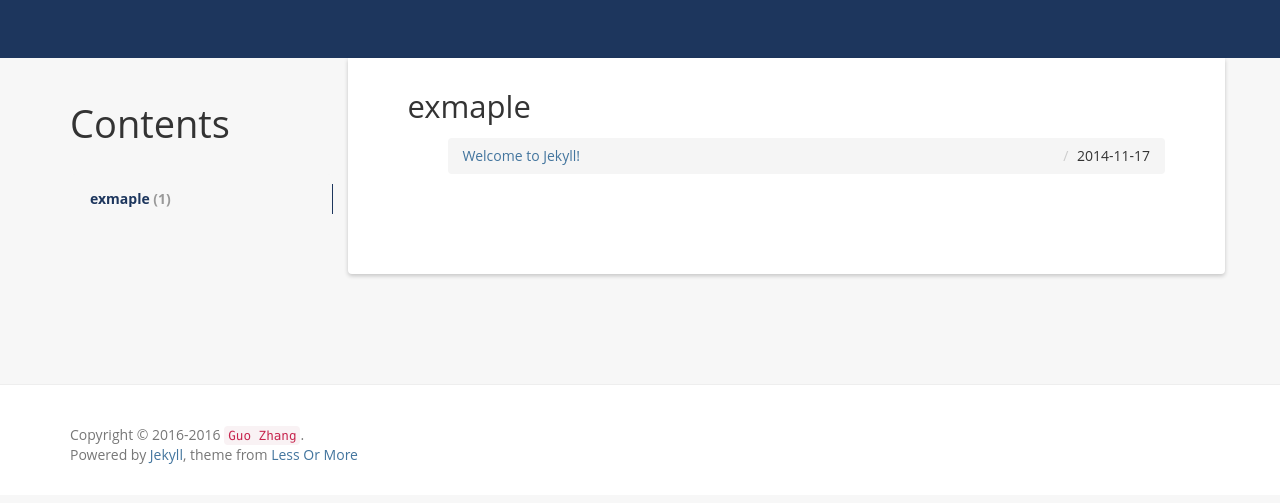
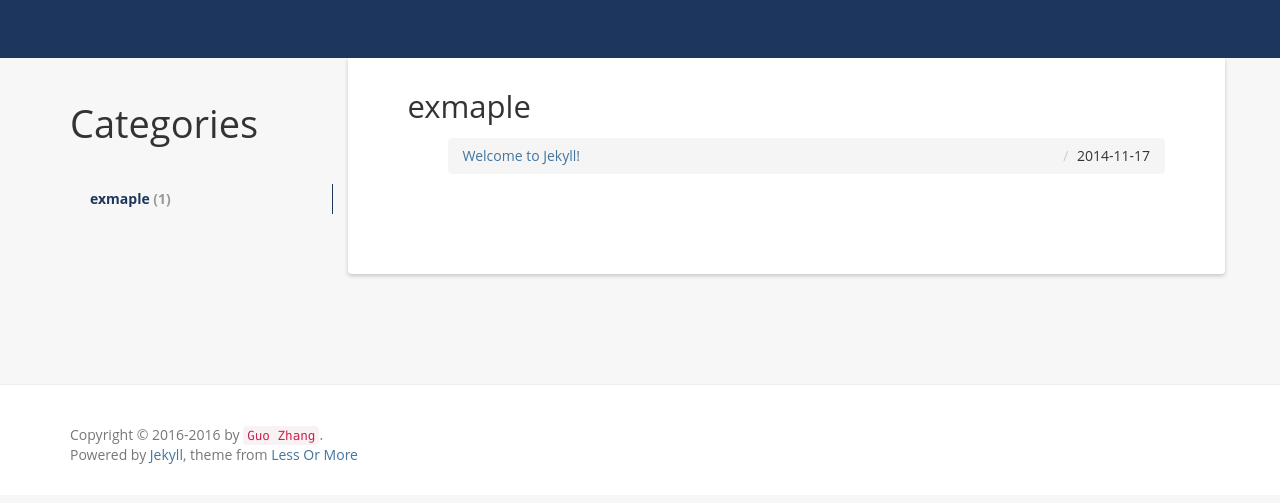
Before and after one commit to Guo-Zhang/Guo-Zhang.github.io, a Jekyll site: the page built from blogs/index.html, in a window 1280 px wide. Shown: the part 219-722 px from the top of the page. Built offline with Jekyll 4.4.1, drawn with Linux system fonts in a browser that asks for light colours; comment, search, counter and statistics services are not loaded.

Commit message:
20161020

```diff
--- a/_includes/footer.html
+++ b/_includes/footer.html
@@ -1,6 +1,6 @@
 <footer class="footer" role="contentinfo">
 	<div class="container">
-		<p class="copyright">Copyright &copy; 2016-{{ site.time | date: '%Y' }} <a href="{{site.resume_site}}"><code>{{ site.author }}</code></a>.</p>
+		<p class="copyright">Copyright &copy; 2016-{{ site.time | date: '%Y' }} by <a href="{{site.resume_site}}"><code>{{ site.author }}</code></a>.</p>
 		<p>Powered by <a href="http://jekyllrb.com">Jekyll</a>, theme from <a href="http://jekyllthemes.org/themes/Less-Or-More/">Less Or More</a></p>
 	</div>
 </footer>
--- a/blogs/index.html
+++ b/blogs/index.html
@@ -8,7 +8,7 @@ header: Posts By Category
     <div class="col-md-3">
       <div class="sidebar hidden-print" role="complementary">
         <div id="navigation">
-        	<h1>Contents</h1>
+        	<h1>Categories</h1>
       		<ul class="nav sidenav">
 				{% if site.categories.first[0] == null %}
 					{% for category in site.categories %}
```
Also changed, not shown: README.md.
